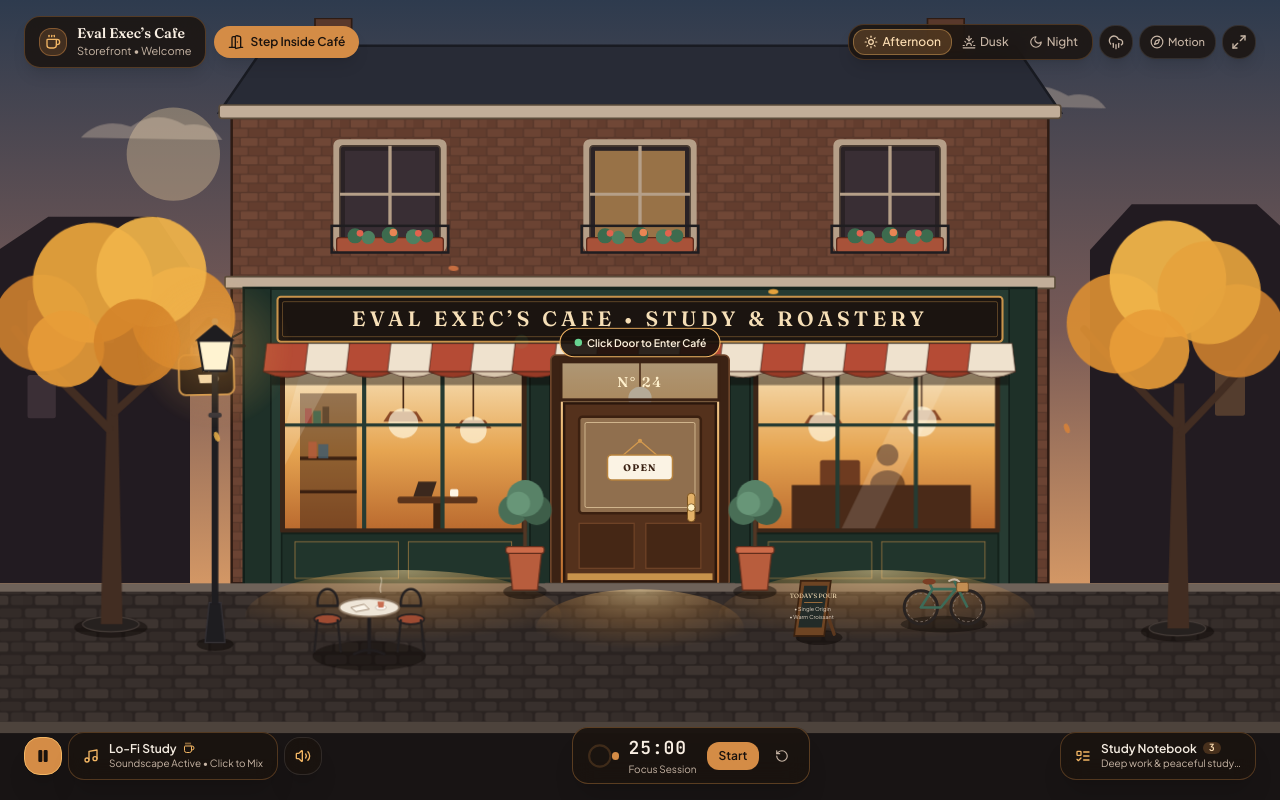
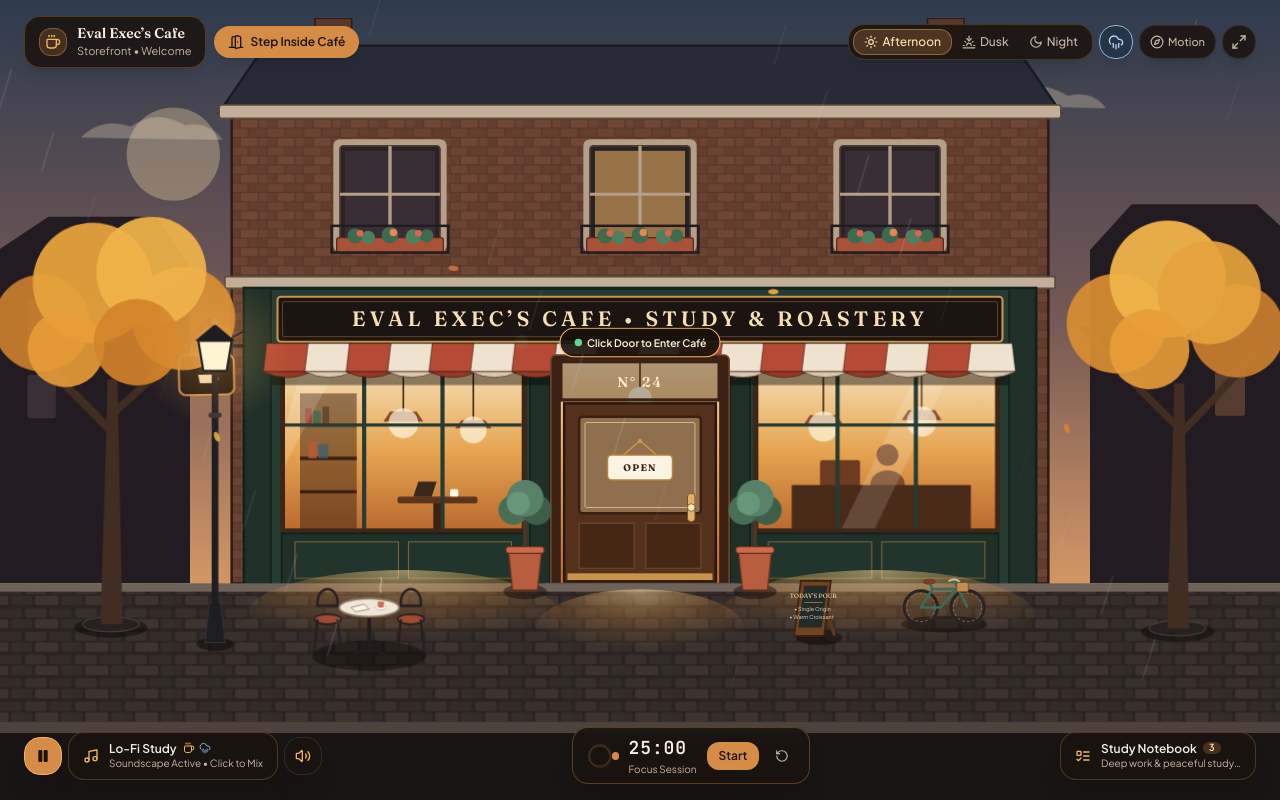
Before and after one commit to eval-exec/cafe, a React (Vite) app: page / in a window 1280 px wide. Built offline with nearby package versions, Linux system fonts and the light colour scheme.

Commit message:
Enable rain ambience by default

```diff
--- a/src/App.tsx
+++ b/src/App.tsx
@@ -37,7 +37,7 @@ import {
 } from './types';
 import { SEAT_LIST, SEATS } from './utils/isometric';
 
-const AUDIO_STORAGE_KEY = 'atelier_ambre_audio_v1';
+const AUDIO_STORAGE_KEY = 'eval_exec_cafe_audio_v2';
 const FOCUS_STORAGE_KEY = 'atelier_ambre_focus_v1';
 
 const DEFAULT_AUDIO_PREFS: AudioPreferences = {
@@ -55,7 +55,7 @@ const DEFAULT_AUDIO_PREFS: AudioPreferences = {
   },
   ambientEnabled: {
     cafe: true,
-    rain: false,
+    rain: true,
     fire: false,
   },
   sfxEnabled: true,
--- a/src/audio/soundEngine.ts
+++ b/src/audio/soundEngine.ts
@@ -31,7 +31,7 @@ class CafeSoundEngine {
     },
     ambientEnabled: {
       cafe: true,
-      rain: false,
+      rain: true,
       fire: false,
     },
     sfxEnabled: true,
```
